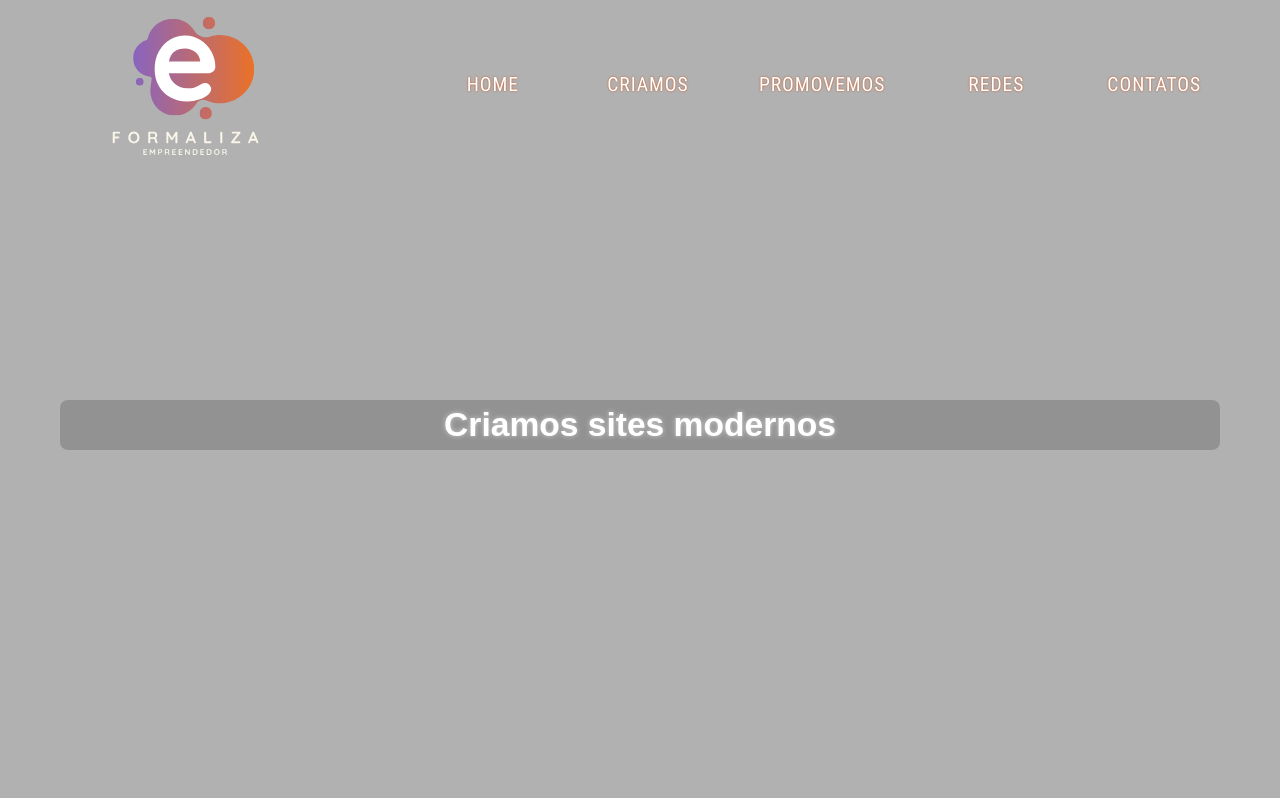
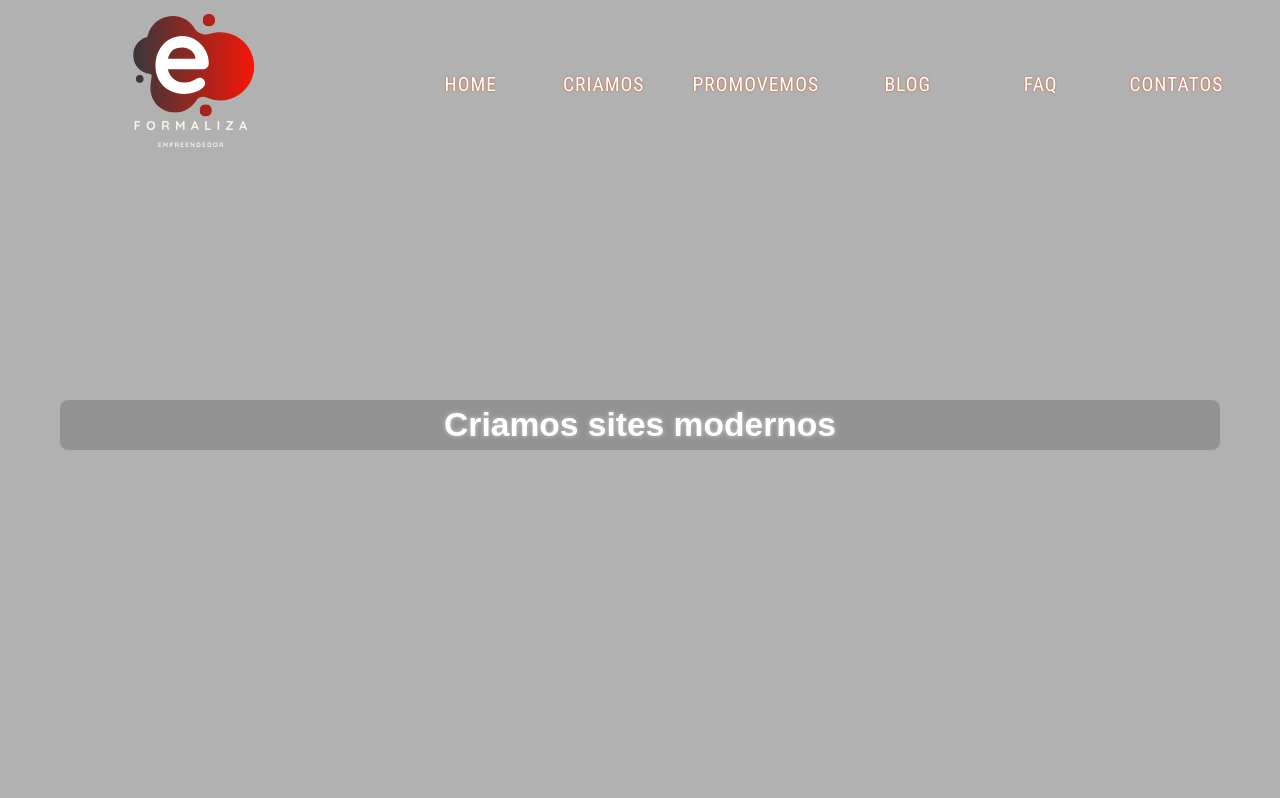
Before and after one commit to TrueAlexander/eformaliza, a website built with webpack: page dist/index.html in a window 1280 px wide. Shown: the top 798 px of the page. Built offline with nearby package versions, Linux system fonts and the light colour scheme; no server answers; files whose address does not match are found by name; a web font is replaced by a local one.

Commit message:
changed colors.

```diff
--- a/dist/index.html
+++ b/dist/index.html
@@ -1 +1 @@
-<!DOCTYPE html><html lang="en"><head><meta charset="UTF-8"><meta http-equiv="X-UA-Compatible" content="IE=edge"><meta name="viewport" content="width=device-width, initial-scale=1.0"><title>Eformaliza</title><script defer src="main.1f9bfb520f9f944912cc.js"></script></head><body><header class="header"><div class="container">   <img class="header__logo logo" src="assets/843712c4f1a34d938f27.svg" alt="eformaliza"><nav class="header__nav"> <ul class="header__list"> <li class="header__item"><a href="./index.html#home">Home</a></li><li class="header__item"><a href="./index.html#servicos">Criamos</a></li><li class="header__item"><a href="./index.html#obras">Promovemos</a></li><li class="header__item"><a href="./index.html#opinions">Redes</a></li><li class="header__item"> <a href="./index.html#contacts">Contatos</a></li></ul></nav><nav class="header__nav_burger"><div class="burger__inner"> </div></nav></div></header><div class="home" id="home"><div class="container"> <div class="home__box"> <p class="home__description">Criamos sites modernos </p></div></div></div><section class="services" id="servicos"><div class="container"><div class="services__title sectionTitle">Serviços</div><div class="services__box" id="box1"></div></div></section></body></html>
+<!DOCTYPE html><html lang="en"><head><meta charset="UTF-8"><meta http-equiv="X-UA-Compatible" content="IE=edge"><meta name="viewport" content="width=device-width, initial-scale=1.0"><title>Eformaliza</title><script defer src="main.c3d0036d63d0f358e73c.js"></script></head><body><header class="header"><div class="container">   <img class="header__logo logo" src="assets/9c8106a6e9c079f5e348.svg" alt="eformaliza"><nav class="header__nav"> <ul class="header__list"> <li class="header__item"><a href="./index.html#home">Home</a></li><li class="header__item"><a href="./index.html#servicos">Criamos</a></li><li class="header__item"><a href="./index.html#obras">Promovemos</a></li><li class="header__item"><a href="./index.html#opinions">Blog</a></li><li class="header__item"><a href="./index.html#opinions">FAQ</a></li><li class="header__item"> <a href="./index.html#contacts">Contatos</a></li></ul></nav><nav class="header__nav_burger"><div class="burger__inner"> </div></nav></div></header><div class="home" id="home"><div class="container"> <div class="home__box"> <p class="home__description">Criamos sites modernos</p></div></div></div><section class="services" id="servicos"><div class="container"><div class="services__title sectionTitle">Serviços</div><div class="services__box" id="box1"></div></div></section></body></html>
```
Also changed, not shown: dist/assets/3c4ac7348915766b8350.svg (added), dist/assets/843712c4f1a34d938f27.svg (deleted), dist/assets/9c8106a6e9c079f5e348.svg (added), dist/assets/fd91e1ae5d5e09d7da63.svg (deleted), 5 other files.
